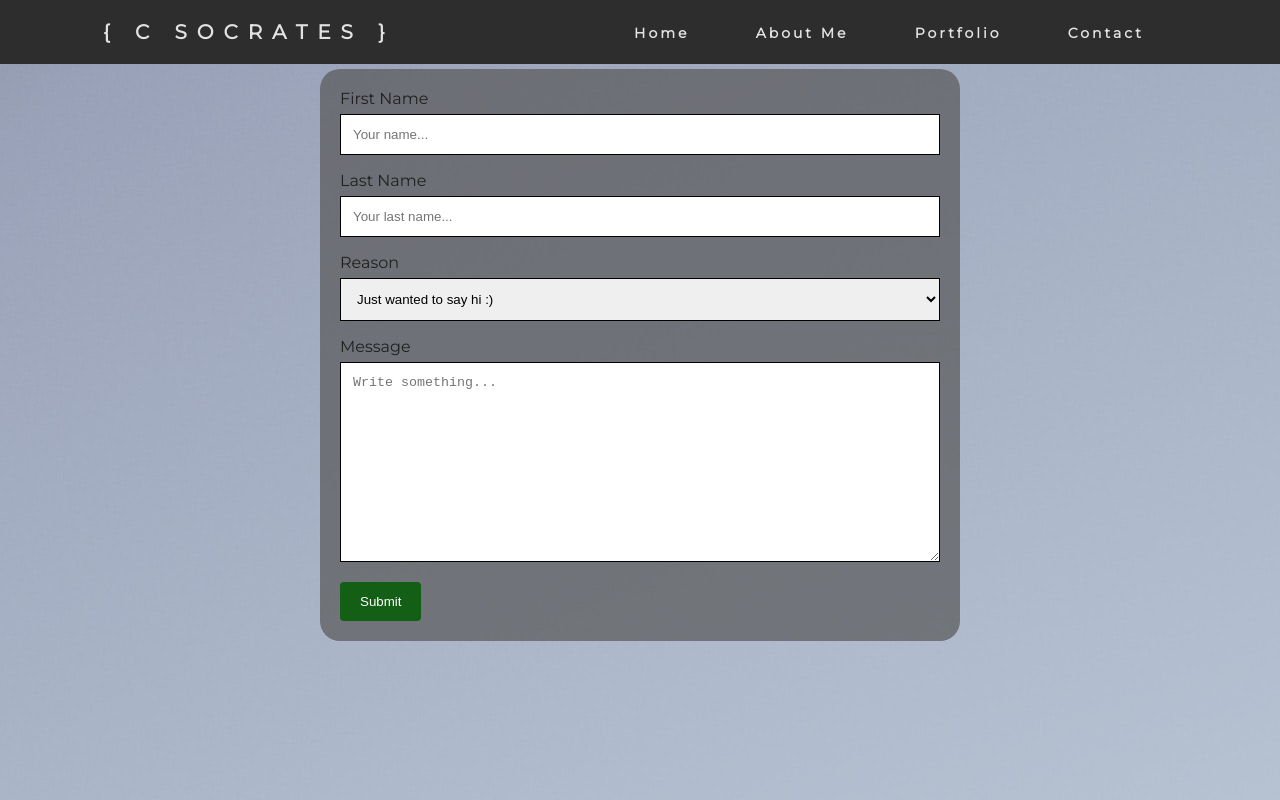
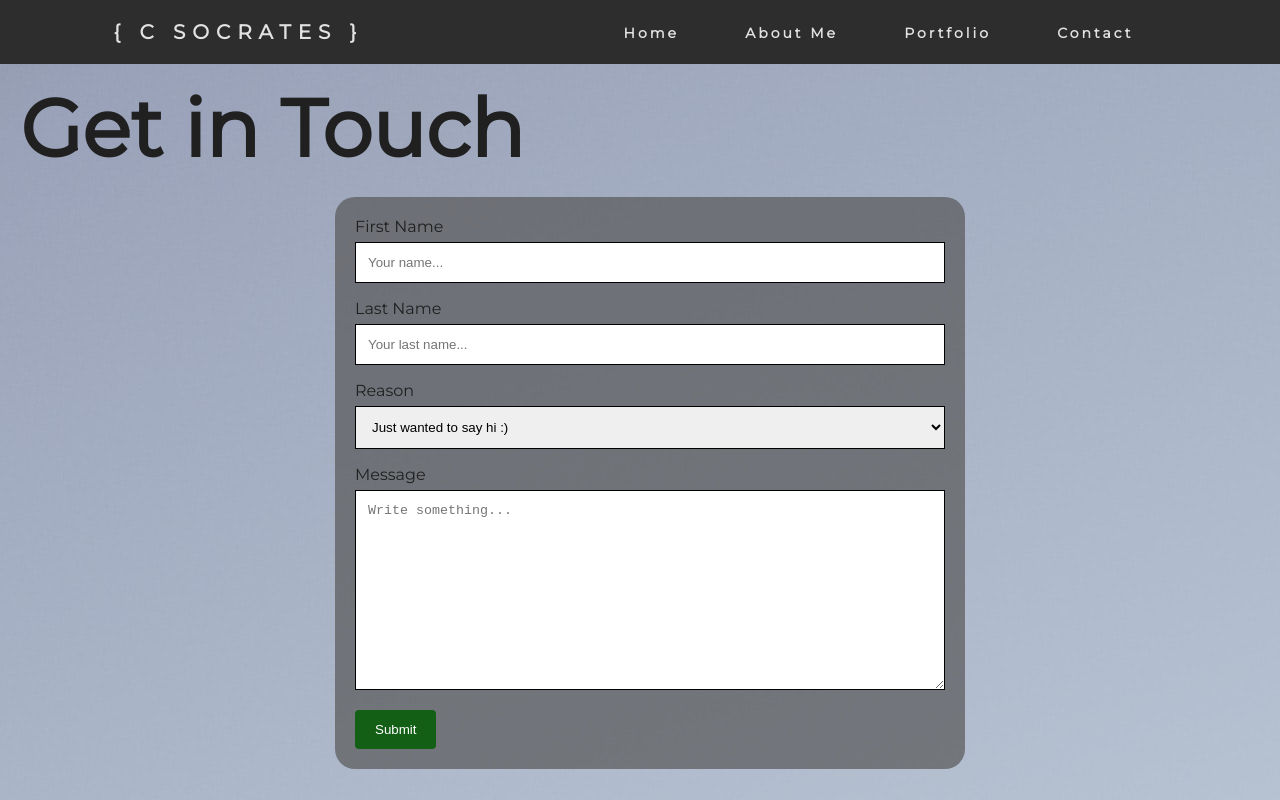
Before and after one commit to csocrates/portfolio-website, a plain HTML site: page contact.html in a window 1280 px wide. Drawn offline with Linux system fonts and the light colour scheme; a web font is replaced by a local one.

Commit message:
adds get in touch header

```diff
--- a/contact.html
+++ b/contact.html
@@ -33,7 +33,10 @@
     </nav>
     <script src="app.js"></script>
 
-    <div class="contact-me">Get in Touch</div>
+    <main>
+      <div class="contact-me">
+        <h1>Get in Touch</h1>
+      </div>
       <div class="container">
         <form action="action_page.php">
           <label for="fname">First Name</label>
@@ -72,5 +75,6 @@
           <input type="submit" value="Submit" />
         </form>
       </div>
+    </main>
   </body>
 </html>
--- a/styles/style.css
+++ b/styles/style.css
@@ -19,7 +19,7 @@ nav {
 .logo {
   color: rgb(226, 226, 226);
   text-transform: uppercase;
-  letter-spacing: 10px;
+  letter-spacing: 7px;
   font-size: 20px;
 }
 
@@ -187,3 +187,7 @@ input[type="submit"]:hover {
   background-color: #585858b4;
   padding: 20px;
 }
+
+.introduction {
+  text-align: center;
+}
```
Also changed, not shown: index.html (+1 -3 lines). Lines whose indentation alone changed are shown as unchanged.
